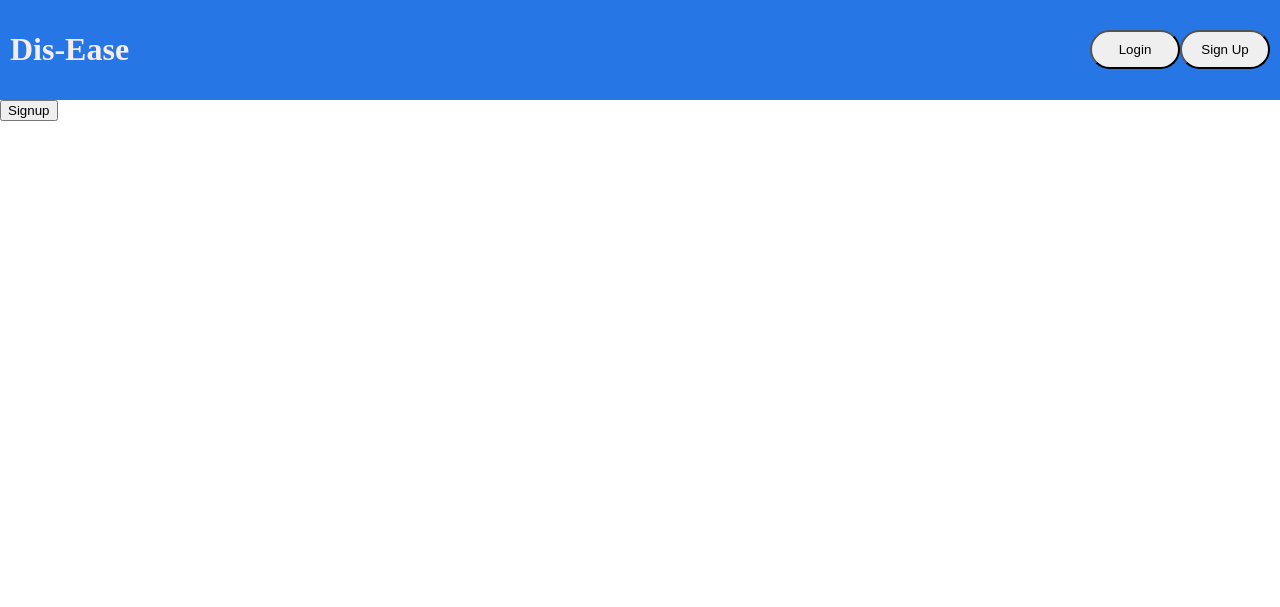
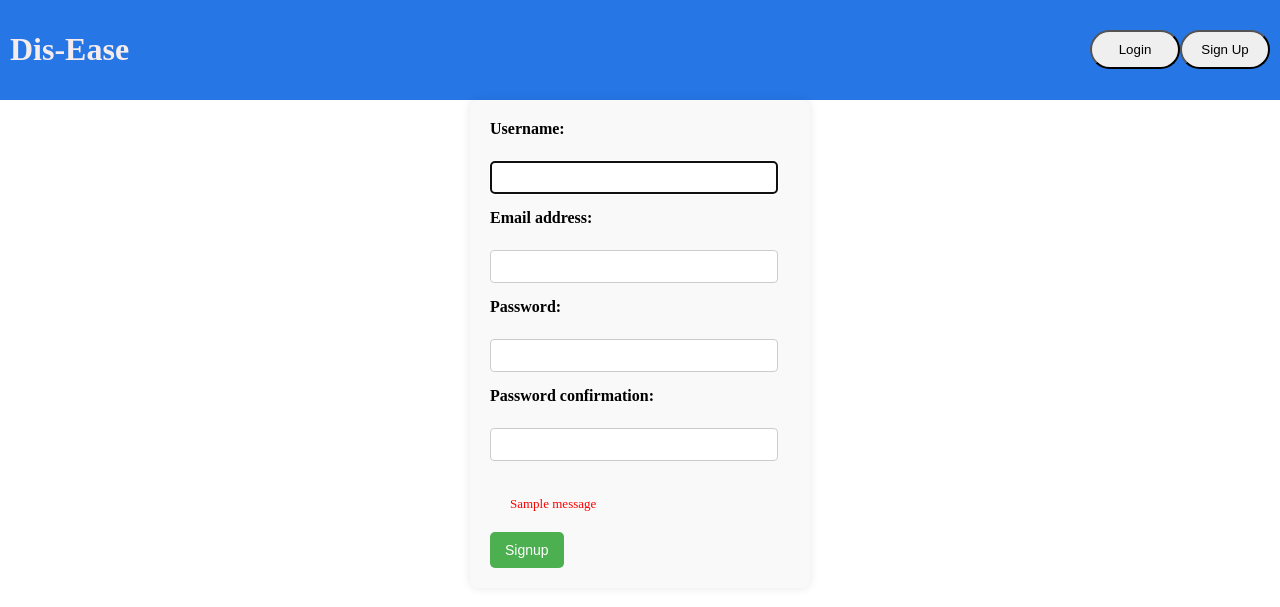
Before and after one commit to UtsavlalShrestha/disease-prediction-and-doctor-booking, a Django app: template base/templates/base/login_register.html in a window 1280 px wide. Shown: the top 607 px of the page. Run offline with Django 5.2, Linux system fonts and the light colour scheme; the template is opened without the code that fills it: values that come from a table or form of the project are taken from there, others are empty; tables that the repository leaves empty hold one stand-in row (values such as "Sample post"); one stand-in notice (Sample message) is shown.

Commit message:
Update Signup and Css with error messages

```diff
--- /dev/null
+++ b/base/forms.py
@@ -0,0 +1,8 @@
+from django.contrib.auth.forms import UserCreationForm
+from django.contrib.auth.models import User
+from django import forms
+
+class CreateUserForm(UserCreationForm):
+    class Meta:
+        model = User
+        fields = ['username', 'email', 'password1', 'password2']
--- a/base/templates/base/login_register.html
+++ b/base/templates/base/login_register.html
@@ -9,22 +9,52 @@
         {% csrf_token %}
         <br>
         <label for="username">Username:</label><br>
-        <input type="text" name="username">
+        <input type="text" name="username" placeholder="Username">
         <br>
         <label for="password">Password:</label><br>
-        <input type="password" name="password">
+        <input type="password" name="password" placeholder="Password">
         <br>
-
+        {% if messages %}
+        <div>
+            {% for message in messages %}
+            <div class="login-error">
+                {{ message }}
+            </div>
+            {% endfor %}
+        </div>
+        {% endif %}
         <input type="submit" value="Login">
 
     </form>
 </div>
 {% else %}
-<div>
+<link rel="stylesheet" type="text/css" href="/static/css/login_register.css">
+<div class="form-container">
     <form method="post" action="">
         {% csrf_token %}
-        {{form.as_p}}
-        <input type="submit" value="Signup">
+        <label for="username">{{ form.username.label_tag }}</label><br>
+        {{ form.username }}<br>
+
+        <label for="email">{{ form.email.label_tag }}</label><br>
+        {{ form.email }} <br>
+
+        <label for="password1">{{ form.password1.label_tag }}</label><br>
+        {{ form.password1 }} <br>
+
+        <label for="password2">{{ form.password2.label_tag }}</label> <br>
+        {{ form.password2 }} <br>
+
+        {% if messages %}
+        <div>
+            {% for message in messages %}
+            <div class="login-error">
+                {{ message }}
+            </div>
+            {% endfor %}
+        </div>
+        {% endif %}
+
+        <input type="submit" value="Signup" class="btn">
     </form>
 </div>
 {% endif %}
--- a/base/views.py
+++ b/base/views.py
@@ -3,6 +3,7 @@ from django.contrib import messages
 from django.contrib.auth.models import User
 from django.contrib.auth import authenticate, login, logout
 from django.contrib.auth.forms import UserCreationForm
+from .forms import CreateUserForm
 
 # Create your views here.
 
@@ -34,10 +35,10 @@ def loginUser(request):
 
 
 def signupUser(request):
-    form = UserCreationForm()
+    form = CreateUserForm()
 
     if request.method == 'POST':
-        form = UserCreationForm(request.POST)
+        form = CreateUserForm(request.POST)
         if form.is_valid():
             user = form.save(commit=False)
             user.username = user.username.lower()
--- a/static/css/login_register.css
+++ b/static/css/login_register.css
@@ -35,3 +35,53 @@
     background-color: #45a049;
 
 }
+
+.login-error{
+    font-size: small;
+    color:red;
+    margin: 20px;
+}
+
+
+/* Styling the Sign up form */
+.form-container {
+    width: 300px;
+    padding: 20px;
+    margin: 0 auto;
+    background-color: #f9f9f9;
+    border-radius: 8px;
+    box-shadow: 0 0 10px rgba(0, 0, 0, 0.1);
+}
+
+/* Styling the labels */
+.form-container label {
+    font-weight: bold;
+    display: block;
+    margin-bottom: 5px;
+}
+
+/* Styling the input fields */
+.form-container input[type="text"],
+.form-container input[type="password"],
+.form-container input[type="email"] {
+    width: 90%;
+    padding: 8px;
+    margin-bottom: 15px;
+    border: 1px solid #ccc;
+    border-radius: 4px;
+}
+
+/* Styling the submit button */
+.form-container input[type="submit"].btn {
+    background-color: #4CAF50;
+    color: white;
+    padding: 10px 15px;
+    border: none;
+    border-radius: 5px;
+    cursor: pointer;
+    font-size: 14px;
+}
+
+.form-container input[type="submit"].btn:hover {
+    background-color: #45a049;
+}
```
